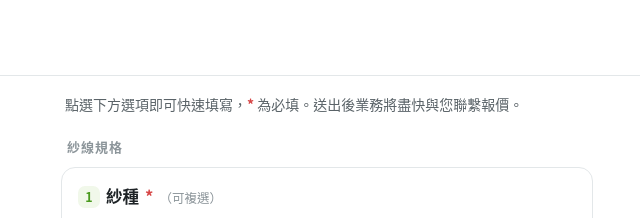
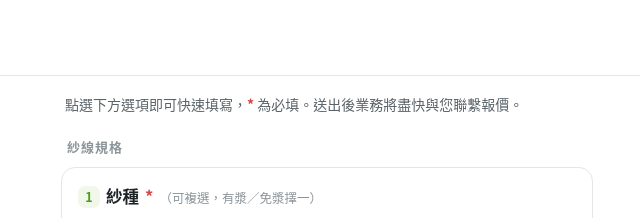
Before and after one commit to fance-industry/line-quote, a plain HTML site: page index.html in a window 1280 px wide. Shown: the top 218 px of the page, 313-953 px from the left. Drawn offline with Linux system fonts and the light colour scheme.

Commit message:
詢價表：有漿／免漿改為二選一

```diff
--- a/index.html
+++ b/index.html
@@ -185,7 +185,7 @@
 
   <!-- 1 紗種 -->
   <section class="field" data-req="yarn" id="f-yarn">
-    <div class="label"><span class="no">1</span>紗種 <span class="req">*</span><span class="opt">（可複選）</span></div>
+    <div class="label"><span class="no">1</span>紗種 <span class="req">*</span><span class="opt">（可複選，有漿／免漿擇一）</span></div>
     <div class="chips" role="group" aria-label="紗種">
       <label class="chip"><input type="checkbox" name="yarn" value="有漿"><span>有漿</span></label>
       <label class="chip"><input type="checkbox" name="yarn" value="免漿"><span>免漿</span></label>
@@ -451,6 +451,7 @@
 
   document.addEventListener('change', e => {
     const n = e.target.name || e.target.id;
+    if (n === 'yarn' && e.target.checked && (e.target.value === '有漿' || e.target.value === '免漿')) { const o = e.target.value === '有漿' ? '免漿' : '有漿'; const x = $('input[name=yarn][value="'+o+'"]'); if (x) x.checked = false; }
     if (n === 'yarn') toggle($('#yarnOtherWrap'), yarns().includes('其他'));
     if (n === 'denier') { toggle($('#denierOtherWrap'), e.target.value === '自訂'); if (e.target.value === '自訂') $('#denierOther').focus(); }
     if (n === 'fil')    { toggle($('#filOtherWrap'), e.target.value === '自訂'); if (e.target.value === '自訂') $('#filOther').focus(); }
```
Also changed, not shown: quote.html (+2 -1 lines).
